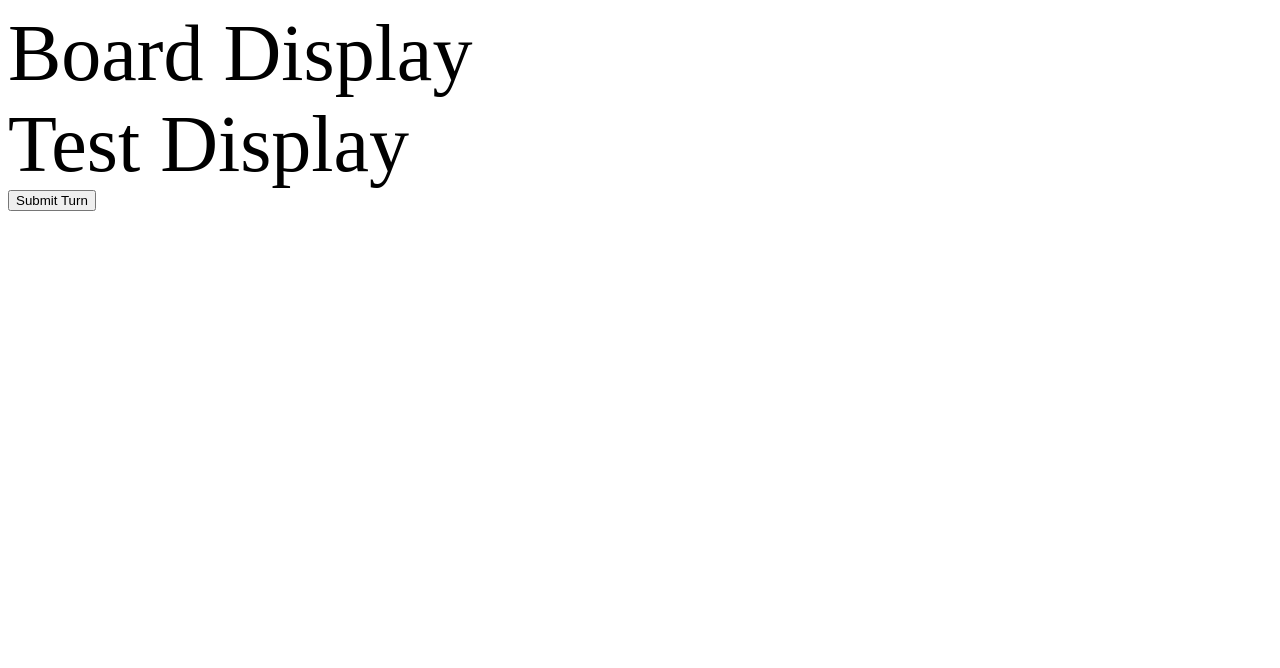
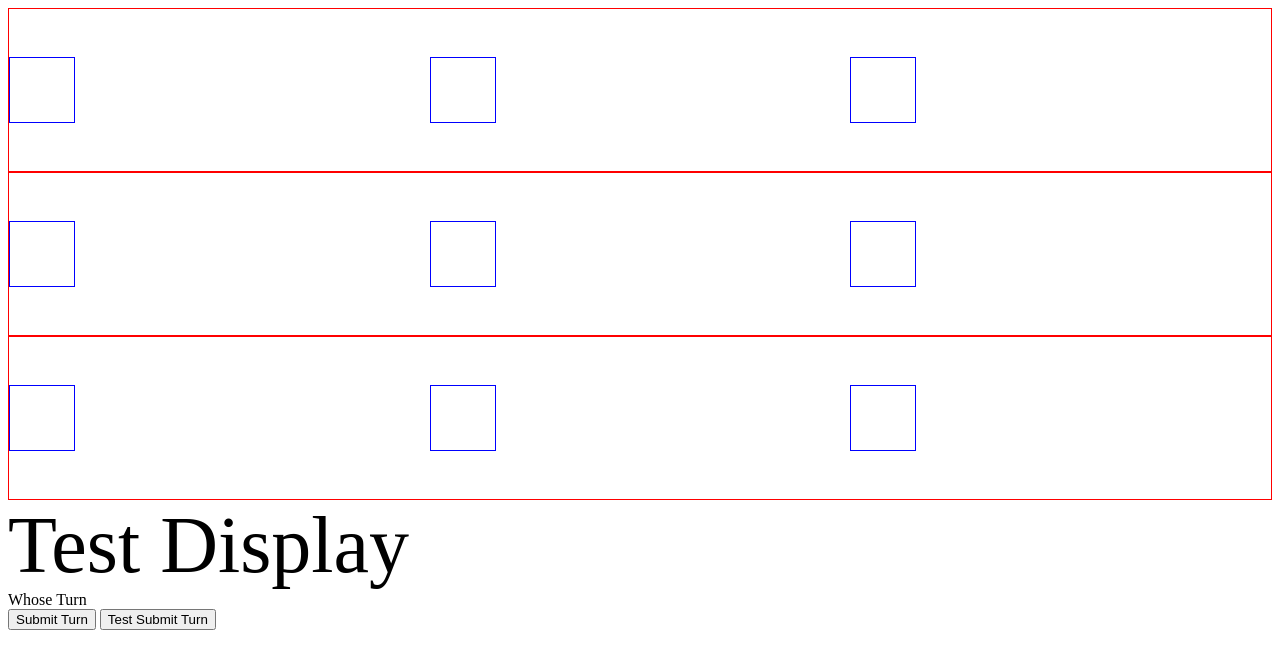
Before and after one commit to hoomanhorsey/odin-ttt, a plain HTML site: page index.html in a window 1280 px wide. Drawn offline with Linux system fonts and the light colour scheme.

Commit message:
separated most display functions into screen controller object, not refactored

```diff
--- a/index.html
+++ b/index.html
@@ -23,8 +23,13 @@
 
     </div>
 
+    <div class="whoseTurn">
+        Whose Turn
+    </div>
+
     <div>
         <button type="submit" class="submitTurn">Submit Turn</button>
+        <button type="submit" class="testSubmitTurn">Test Submit Turn</button>
 
     </div>
 </body>
--- a/javascript.js
+++ b/javascript.js
@@ -1,4 +1,8 @@
 document.addEventListener("DOMContentLoaded", function() {
+
+
+
+
 
 // Gameboard object IIFE
 const Gameboard = (function() {
@@ -15,6 +19,7 @@ const Gameboard = (function() {
 
     // method to add piece to game board
     const addPiece = (coord1, coord2, piece) => {
+        alert('add piece')
         console.log("Adding piece to Board", coord1, coord2, piece);
         board[coord1][coord2] = piece;
         //displayBoard.display(Gameboard.getBoard(), "Called from addpiece");
@@ -101,9 +106,8 @@ const gameControl = (function() {
     }
 
     // checkWin method
-    console.log('checkwin called. Should only be once per turn')
     const checkWin = () => {
-    console.log("Currently testing conditions")
+    console.log("Currently testing conditions - checkwin called")
 
         board = Gameboard.getBoard();
         // const testboard = [['O', 'X', 'X'], ['X', 'O', 0], [0, 'X', 0]];
@@ -211,7 +215,7 @@ const gameControl = (function() {
     let {playerOne, playerTwo, winner, activePlayer }=  initialize();
 
     // Display initial board
-    displayBoard.display(Gameboard.getBoard(), '- called from gameControl 1');
+    //displayBoard.display(Gameboard.getBoard(), '- called from gameControl 1');
 
     //alert(activePlayer.name + 'from within GameControl')
     // displayBoard.display(Gameboard.getBoard(), 'called from outside of do while loop');
@@ -222,16 +226,11 @@ const gameControl = (function() {
 
 
 
-
-
-    const clickHandler = () => {
-
-        //alert('oh yes')
-        let submitTurn = document.querySelector('.submitTurn');
-        submitTurn.addEventListener('click', gameSteps)
-
-
-    }
+    // const clickHandler = () => {
+    //     //alert('oh yes')
+    //     let submitTurn = document.querySelector('.submitTurn');
+    //     submitTurn.addEventListener('click', gameSteps)
+    // }
 
     const gameSteps = () => {
         playRound();
@@ -241,22 +240,15 @@ const gameControl = (function() {
         setTimeout(function() {
             winner = checkWin();
             console.log('checkwin from settimeout')
-
             winMessage = winnerMessage(winner);
-
                 if (winMessage !== undefined) {
-                    alert(winMessage);
+                alert(winMessage);
                 }
-        }, 3000);
-
-
-        https://chat.openai.com/c/f74a3dfc-a03c-42a7-882f-ca17688913f5
+        }, 500);
 
     }
 
-
     const playRound = () => {
-        alert('yolo')
 
         // calls checkTurn to see if turn possible, returns turn co-ords
         let gameturn = checkTurn(activePlayer.name);
@@ -264,12 +256,8 @@ const gameControl = (function() {
         // calls add piece to update board
         Gameboard.addPiece(gameturn.row, gameturn.column, activePlayer.getMarker())
 
-        // displayBoard.display(Gameboard.getBoard());
-        // console.log('should be displaying here why not?')
-        //console.log('Submitted Turn, from inside Game Control   ')
-
         // displays board
-        displayBoard.display(Gameboard.getBoard(), "Called from clickhandler");
+        //displayBoard.display(Gameboard.getBoard(), "Called from clickhandler");
 
         activePlayer = changeActivePlayer(activePlayer);
         console.log('activePlayer', activePlayer)
@@ -282,11 +270,82 @@ const gameControl = (function() {
         //         if (winMessage !== undefined) {
         //             alert(winMessage);
         //         }
+        };
+
+  //clickHandler();
+
+   return { checkTurn, gameSteps,
+        callCheckWin: function() {
+            checkWin(); // call checkWin when needed
+        } }
+
+    })();
 
 
-        };
 
-    // const clickHandler = () => {
+
+//gameControl.clickHandler();
+
+
+const screenController  = (function () {
+
+    let boardDisplay = document.querySelector('.boardDisplay');
+
+    const updateScreen = (message) => {
+
+        console.log('updateScreen has been' + message)
+
+        // clear board
+        boardDisplay.textContent = ' ';
+        let board = Gameboard.getBoard();
+
+        // display player turn
+        //#TODO
+
+        // render board
+        for (let b = 0; b < 3; b++) {
+            let row = document.createElement('div');
+            row.setAttribute('class', 'row')
+            boardDisplay.appendChild(row);
+
+            for (let n = 0; n < 3; n++) {
+
+                let cell = document.createElement('p');
+                cell.textContent = board[b][n];
+                cell.setAttribute('class', 'cell')
+                row.appendChild(cell);
+                }}
+            }
+
+
+    const clickHandler = () => {
+
+
+        let submitTestTurn = document.querySelector('.testSubmitTurn');
+        submitTestTurn.addEventListener('click', gameControl.gameSteps);
+    }
+    clickHandler();
+    updateScreen("Called from screenController");
+
+})();
+
+
+
+
+
+}) // end of DOM load function
+
+
+
+
+
+
+
+
+
+
+
+  // const clickHandler = () => {
 
     //     //alert('oh yes')
     //     let submitTurn = document.querySelector('.submitTurn');
@@ -315,26 +374,6 @@ const gameControl = (function() {
     //         activePlayer = changeActivePlayer(activePlayer);
     //         console.log('activePlayer', activePlayer)
     //     })};
-
-    clickHandler();
-
-   // return { checkTurn, clickHandler }
-
-    })();
-
-}) // end of DOM load function
-
-
-
-
-
-
-
-
-
-
-
-
 
 
 
```
